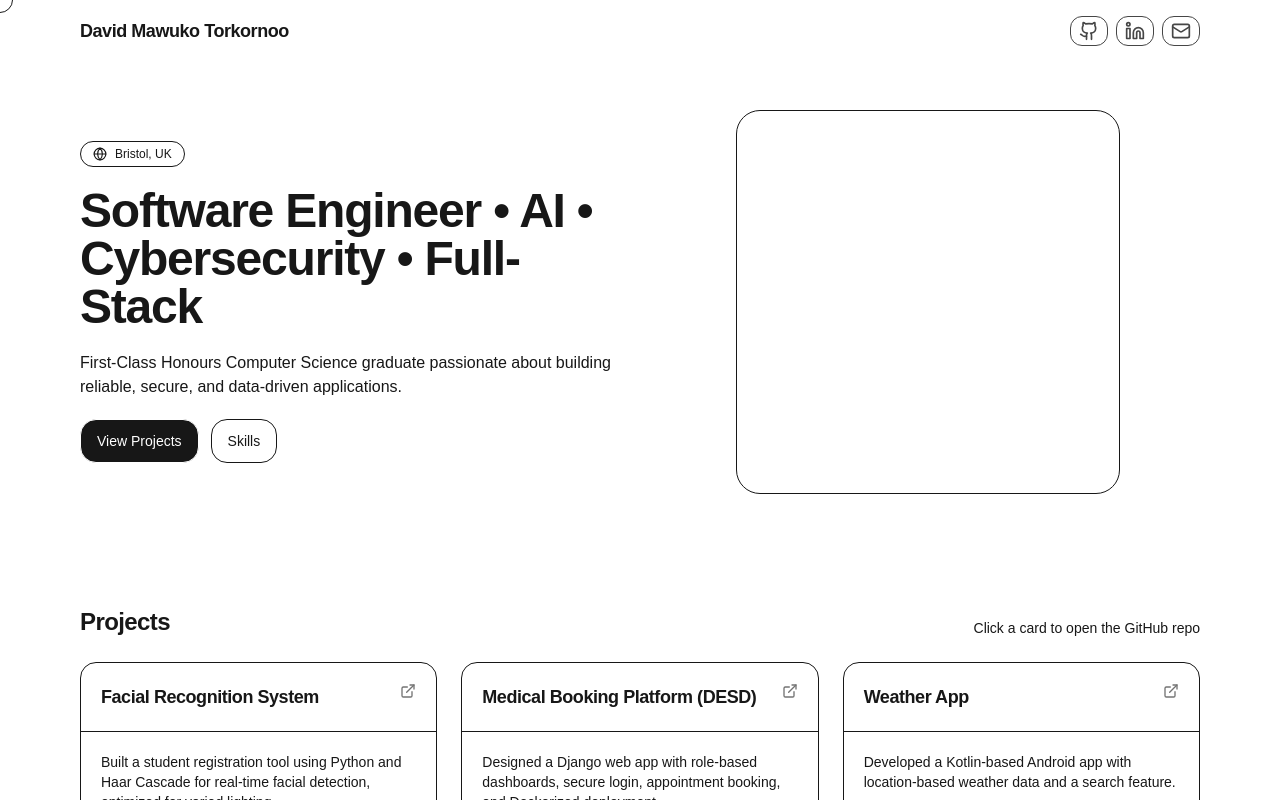
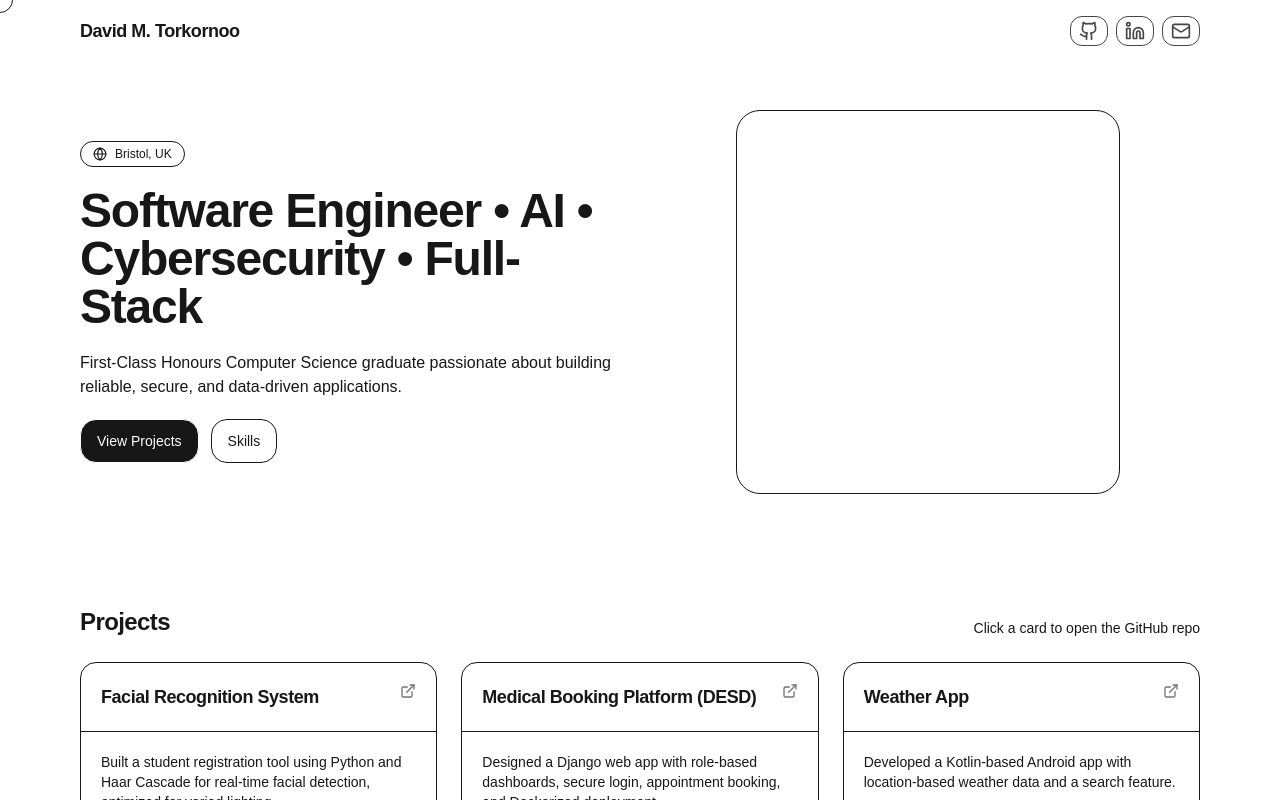
Before and after one commit to Davemtok/portfolio, a Next.js app in the folder frayma/: page / in a window 1280 px wide. Shown: the top 800 px of the page. Built offline with nearby package versions, Linux system fonts and the light colour scheme.

Commit message:
edit name

```diff
--- a/frayma/src/components/Portfolio.tsx
+++ b/frayma/src/components/Portfolio.tsx
@@ -11,7 +11,7 @@ import { motion, useMotionValue, useSpring } from "framer-motion";
 // CONFIG — COMPLETED WITH YOUR DETAILS
 // =========================
 const PROFILE = {
-  name: "David Mawuko Torkornoo",
+  name: "David M. Torkornoo",
   title: "Software Engineer • AI • Cybersecurity • Full-Stack",
   tagline:
     "First-Class Honours Computer Science graduate passionate about building reliable, secure, and data-driven applications.",
```
